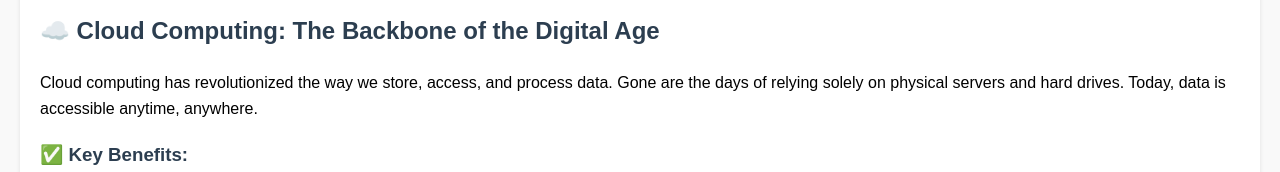
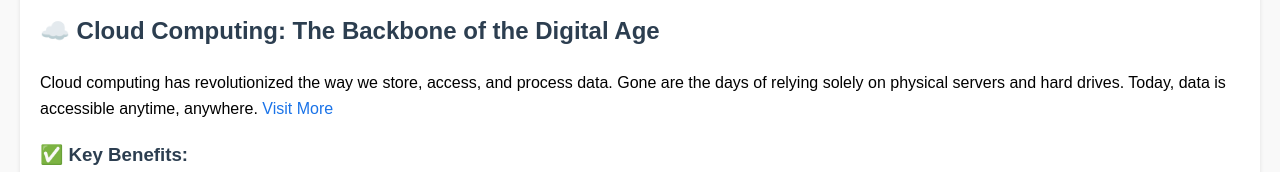
Before and after one commit to ellenlew/ellenlew, a plain HTML site: page index.html in a window 1280 px wide. Shown: the part 392-564 px from the top of the page. Drawn offline with Linux system fonts and the light colour scheme.

Commit message:
Update index.html

```diff
--- a/index.html
+++ b/index.html
@@ -57,7 +57,7 @@
 
     <div class="section">
         <h2>☁️ Cloud Computing: The Backbone of the Digital Age</h2>
-        <p>Cloud computing has revolutionized the way we store, access, and process data. Gone are the days of relying solely on physical servers and hard drives. Today, data is accessible anytime, anywhere.</p>
+        <p>Cloud computing has revolutionized the way we store, access, and process data. Gone are the days of relying solely on physical servers and hard drives. Today, data is accessible anytime, anywhere. <a href="https://truesides-324c38.gitlab.io/" >Visit More</a> </p>
         <h3>✅ Key Benefits:</h3>
         <ul>
             <li>Reduced operational costs</li>
```
